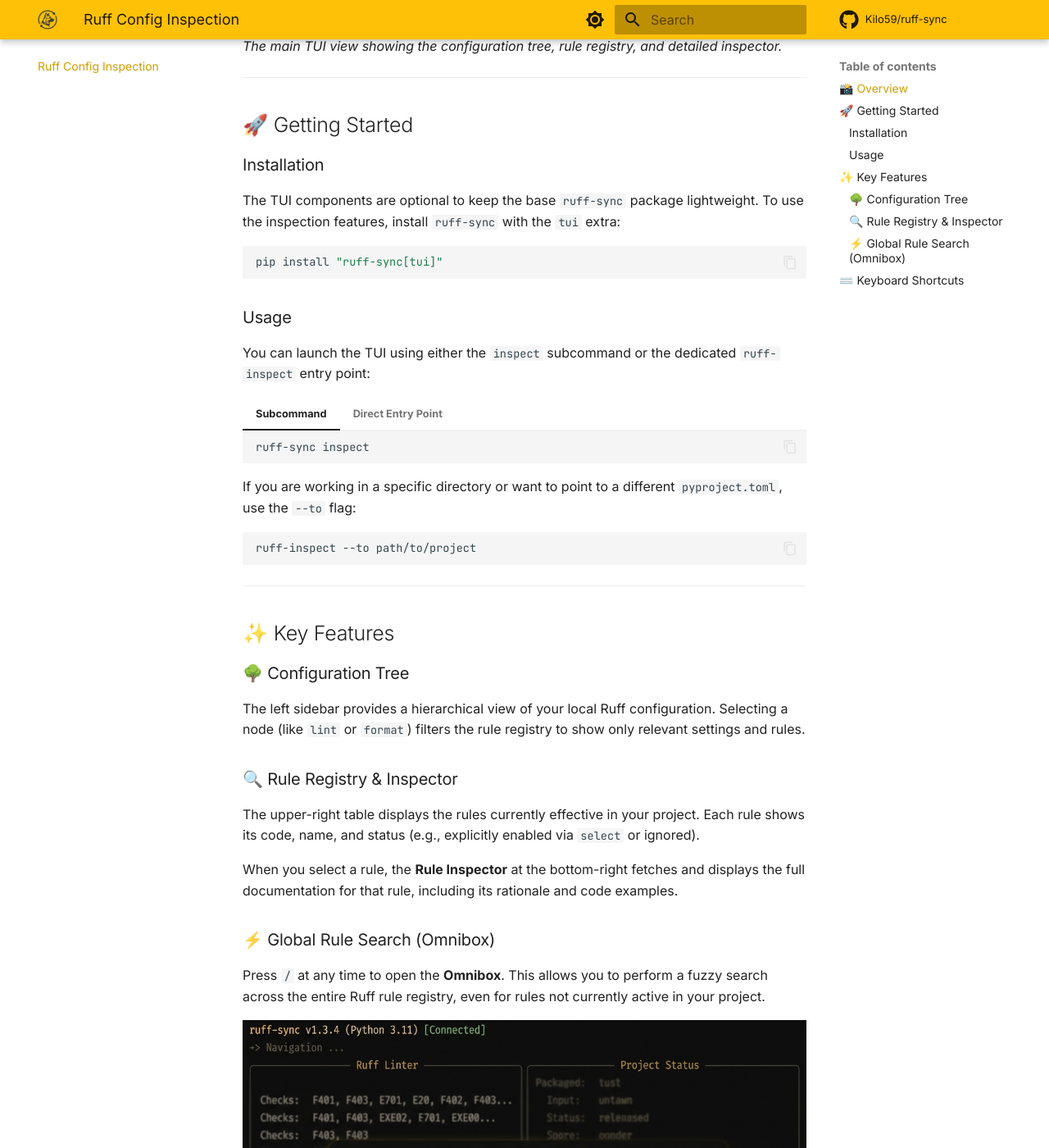
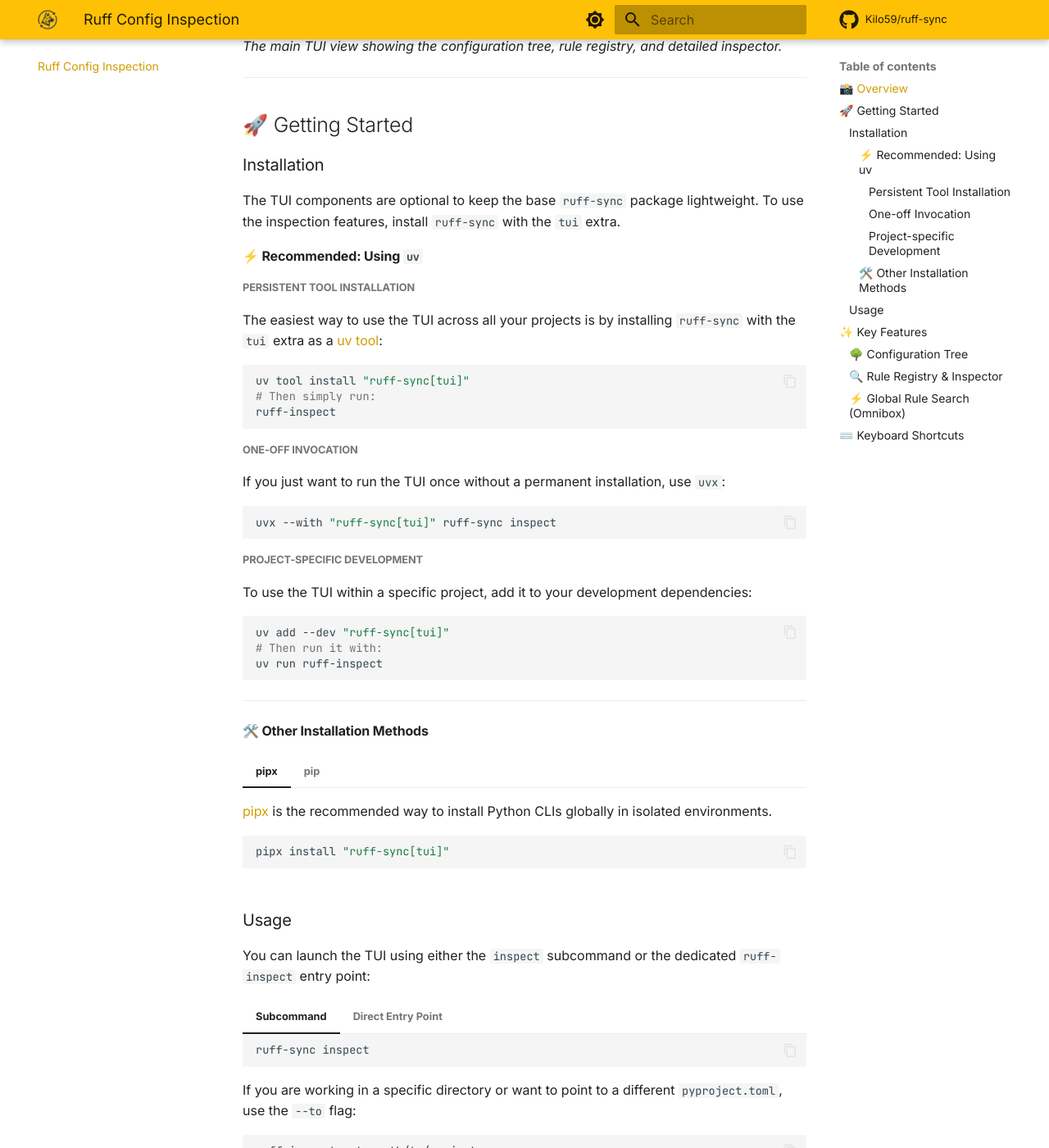
Before and after one commit to Kilo59/ruff-sync, an MkDocs documentation site: the page built from docs/inspect.md, in a window 1280 px wide and 1400 px high, scrolled down 1285 px. Shown: the whole window at 82% size. Built offline with MkDocs 1.6.1 and Material for MkDocs 9.7.7, drawn with Linux system fonts in a browser that asks for light colours; comment, search, counter and statistics services are not loaded; the version menu is left out.

Commit message:
update install

````diff
--- a/docs/inspect.md
+++ b/docs/inspect.md
@@ -20,11 +20,60 @@
 
 ### Installation
 
-The TUI components are optional to keep the base `ruff-sync` package lightweight. To use the inspection features, install `ruff-sync` with the `tui` extra:
+The TUI components are optional to keep the base `ruff-sync` package lightweight. To use the inspection features, install `ruff-sync` with the `tui` extra.
+
+#### ⚡ Recommended: Using `uv`
+
+##### Persistent Tool Installation
+
+The easiest way to use the TUI across all your projects is by installing `ruff-sync` with the `tui` extra as a [uv tool](https://docs.astral.sh/uv/guides/tools/):
 
 ```bash
-pip install "ruff-sync[tui]"
+uv tool install "ruff-sync[tui]"
+# Then simply run:
+ruff-inspect
 ```
+
+##### One-off Invocation
+
+If you just want to run the TUI once without a permanent installation, use `uvx`:
+
+```bash
+uvx --with "ruff-sync[tui]" ruff-sync inspect
+```
+
+##### Project-specific Development
+
+To use the TUI within a specific project, add it to your development dependencies:
+
+```bash
+uv add --dev "ruff-sync[tui]"
+# Then run it with:
+uv run ruff-inspect
+```
+
+---
+
+#### 🛠️ Other Installation Methods
+
+=== "pipx"
+
+    [pipx](https://github.com/pypa/pipx) is the recommended way to install Python CLIs globally in isolated environments.
+
+    ```bash
+    pipx install "ruff-sync[tui]"
+    ```
+
+=== "pip"
+
+    You can install the TUI from PyPI using `pip`:
+
+    ```bash
+    pip install "ruff-sync[tui]"
+    ```
+
+    > [!WARNING]
+    > We recommend using a virtual environment or `pipx` to avoid dependency conflicts with other global packages.
 
 ### Usage
 
````
